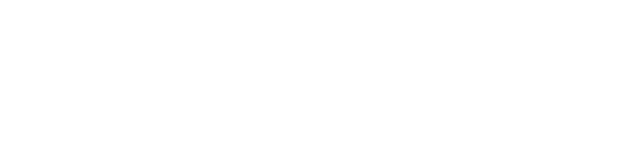
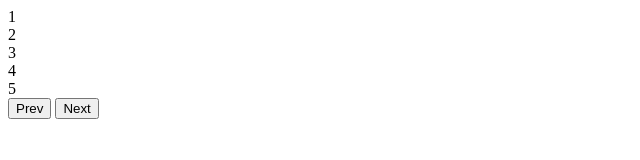
Before and after one commit to acciojob/progress-bar-Pk9697, a website: page main.html in a window 1280 px wide. Shown: the whole page, without its empty margins (0-640 px from the left). Drawn offline with Linux system fonts and the light colour scheme.

Commit message:
created a submission

```diff
--- a/main.html
+++ b/main.html
@@ -8,6 +8,21 @@
 
 <body>
 	<!-- the entire body must be written by student -->
+	<div class="container">
+		<div class="progress-bar">
+			<div class="circles">
+				<div class="circle" id="circle-1">1</div>
+				<div class="circle" id="circle-2">2</div>
+				<div class="circle" id="circle-3">3</div>
+				<div class="circle" id="circle-4">4</div>
+				<div class="circle" id="circle-5">5</div>
+			</div>
+			<div class="buttons">
+				<button class="button" id="prev">Prev</button>
+				<button class="button" id="next">Next</button>
+			</div>
+		</div>
+	</div>
     <script type="text/javascript" src="./script.js">
 </script>
 
```
